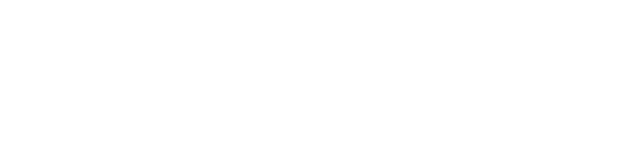
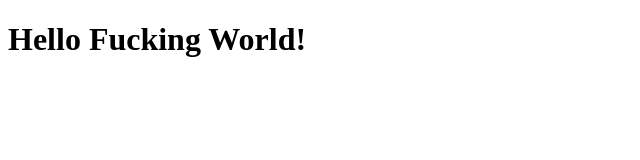
Before and after one commit to kevincoding-git/git_test, a plain HTML site: page html-boilerplate/index.html in a window 1280 px wide. Shown: the whole page, without its empty margins (0-640 px from the left). Drawn offline with Linux system fonts and the light colour scheme.

Commit message:
Added h1 to index.html

```diff
--- a/html-boilerplate/index.html
+++ b/html-boilerplate/index.html
@@ -6,6 +6,6 @@
   </head>
 
   <body>
-
+    <h1>Hello Fucking World!</h1>
   </body>
 </html>
```
